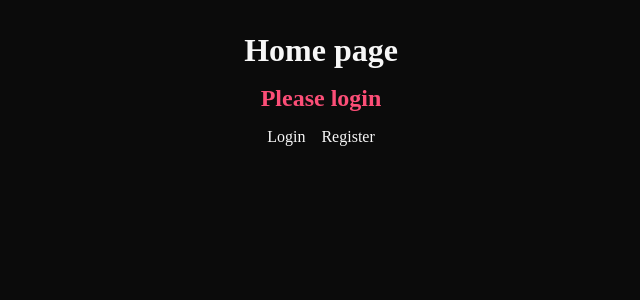
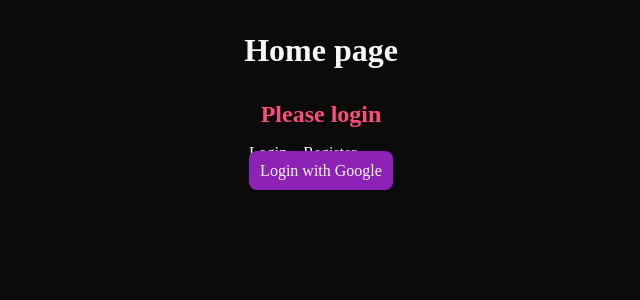
Before and after one commit to Dmitriy24S/rest-api-1-frontend, a Next.js app: page / in a window 1280 px wide. Shown: the top 300 px of the page, without its empty margins (319-959 px from the left). Built offline with nearby package versions, Linux system fonts and the light colour scheme; no server answers.

Commit message:
feat: add Google OAuth login option

```diff
--- a/src/pages/index.tsx
+++ b/src/pages/index.tsx
@@ -2,6 +2,7 @@
 // const inter = Inter({ subsets: ['latin'] })
 import styles from '@/styles/Home.module.css'
 import fetcher from '@/utils/fetcher'
+import getGoogleOAuthURL from '@/utils/getGoogleUrl'
 import { GetServerSideProps, NextPage } from 'next'
 import Head from 'next/head'
 import Link from 'next/link'
@@ -39,14 +40,27 @@ const Home: NextPage<{ fallbackData: User }> = ({ fallbackData }) => {
 
   if (data) {
     return (
+      <main
+        style={{
+          padding: '2rem',
+          // display: 'flex',
+          // flexDirection: 'column',
+          // alignItems: 'center',
+          // gap: '1rem',
+        }}
+      >
         <h2
           style={{
             color: '#fc4e77',
+            textAlign: 'center',
           }}
         >
           Welcome <span style={{ color: 'white' }}>{data.name}</span>, you are logged in
-        <div style={{ marginTop: '2rem' }}>{JSON.stringify(data)}</div>
         </h2>
+        <div style={{ marginTop: '2rem', wordWrap: 'break-word' }}>
+          {JSON.stringify(data)}
+        </div>
+      </main>
     )
   }
 
@@ -71,10 +85,12 @@ const Home: NextPage<{ fallbackData: User }> = ({ fallbackData }) => {
         <h2
           style={{
             color: '#fc4e77',
+            marginTop: '1rem',
           }}
         >
           Please login
         </h2>
+        <div className='login-options'>
           <div
             style={{
               display: 'flex',
@@ -83,6 +99,17 @@ const Home: NextPage<{ fallbackData: User }> = ({ fallbackData }) => {
           >
             <Link href='/login'>Login</Link>
             <Link href='/register'>Register</Link>
+          </div>
+          <a
+            href={getGoogleOAuthURL()}
+            style={{
+              backgroundColor: '#8d22b7',
+              padding: '0.7rem',
+              borderRadius: '8px',
+            }}
+          >
+            Login with Google
+          </a>
         </div>
       </main>
     </>
--- /dev/null
+++ b/src/utils/getGoogleUrl.ts
@@ -0,0 +1,26 @@
+const getGoogleOAuthURL = () => {
+  const rootUrl = 'https://accounts.google.com/o/oauth2/v2/auth'
+
+  const options = {
+    redirect_uri: process.env.NEXT_PUBLIC_GOOGLE_OAUTH_REDIRECT_URL as string,
+    client_id: process.env.NEXT_PUBLIC_GOOGLE_OAUTH_CLIENT_ID as string,
+    access_type: 'offline',
+    response_type: 'code',
+    prompt: 'consent',
+    scope: [
+      // .../auth/userinfo.email,
+      'https://www.googleapis.com/auth/userinfo.email',
+      'https://www.googleapis.com/auth/userinfo.profile',
+    ].join(' '),
+  }
+  console.log('getGoogleOAuthURL options', options)
+
+  const qs = new URLSearchParams(options)
+  // console.log('getGoogleOAuthURL qs', qs)
+  console.log('getGoogleOAuthURL qs', qs.toString())
+  // getGoogleOAuthURL qs redirect_uri=http%3A%2F%2Flocalhost%3A1337%2Fapi%2Fsessions%2Foauth%2Fgoogle&client_id=226624337900-grsp1vntie4m3ant5nmsukrrafsfjofk.apps.googleusercontent.com&access_type=offline&response_type=code&prompt=consent&scope=https%3A%2F%2Fwww.googleapis.com%2Fauth%2Fuserinfo.email+https%3A%2F%2Fwww.googleapis.com%2Fauth%2Fuserinfo.profile
+
+  return `${rootUrl}?${qs.toString()}`
+}
+
+export default getGoogleOAuthURL
```
Lines whose indentation alone changed are shown as unchanged.
